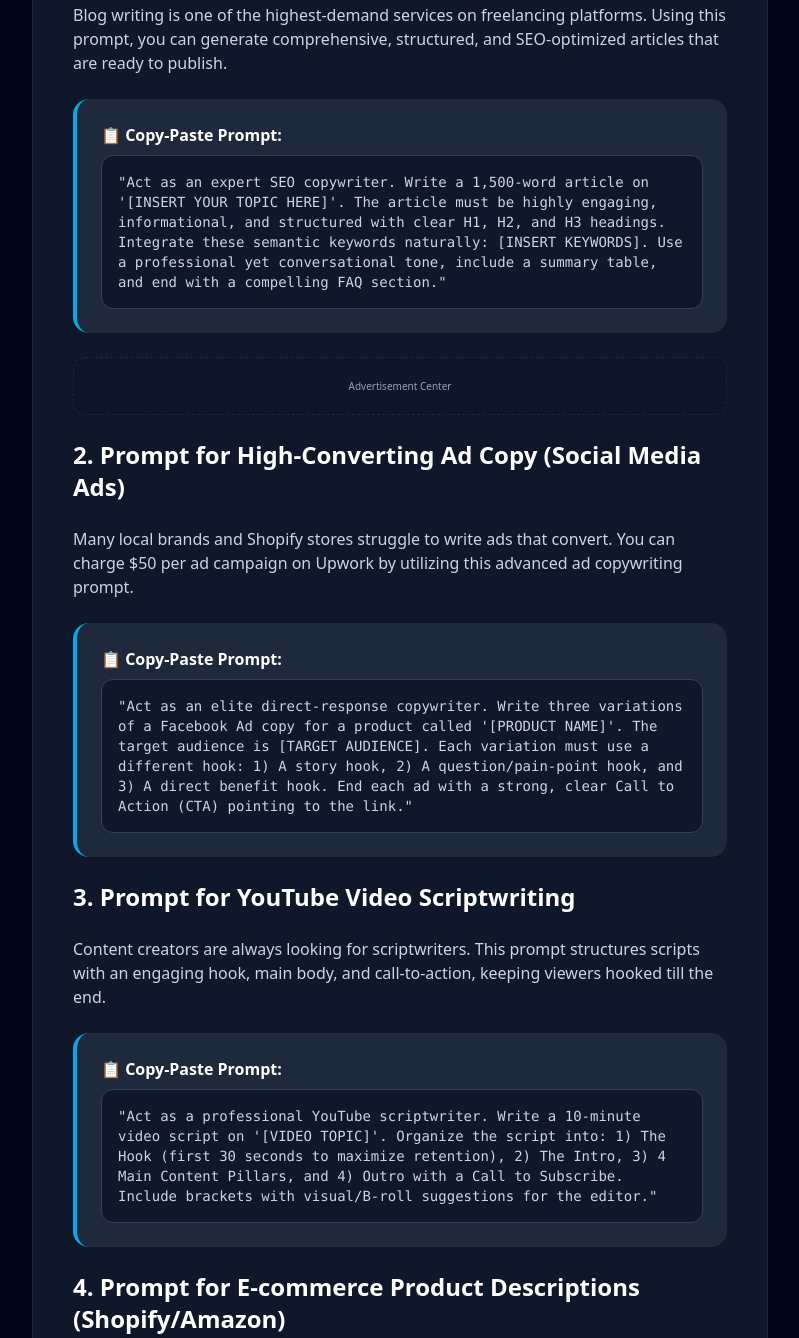
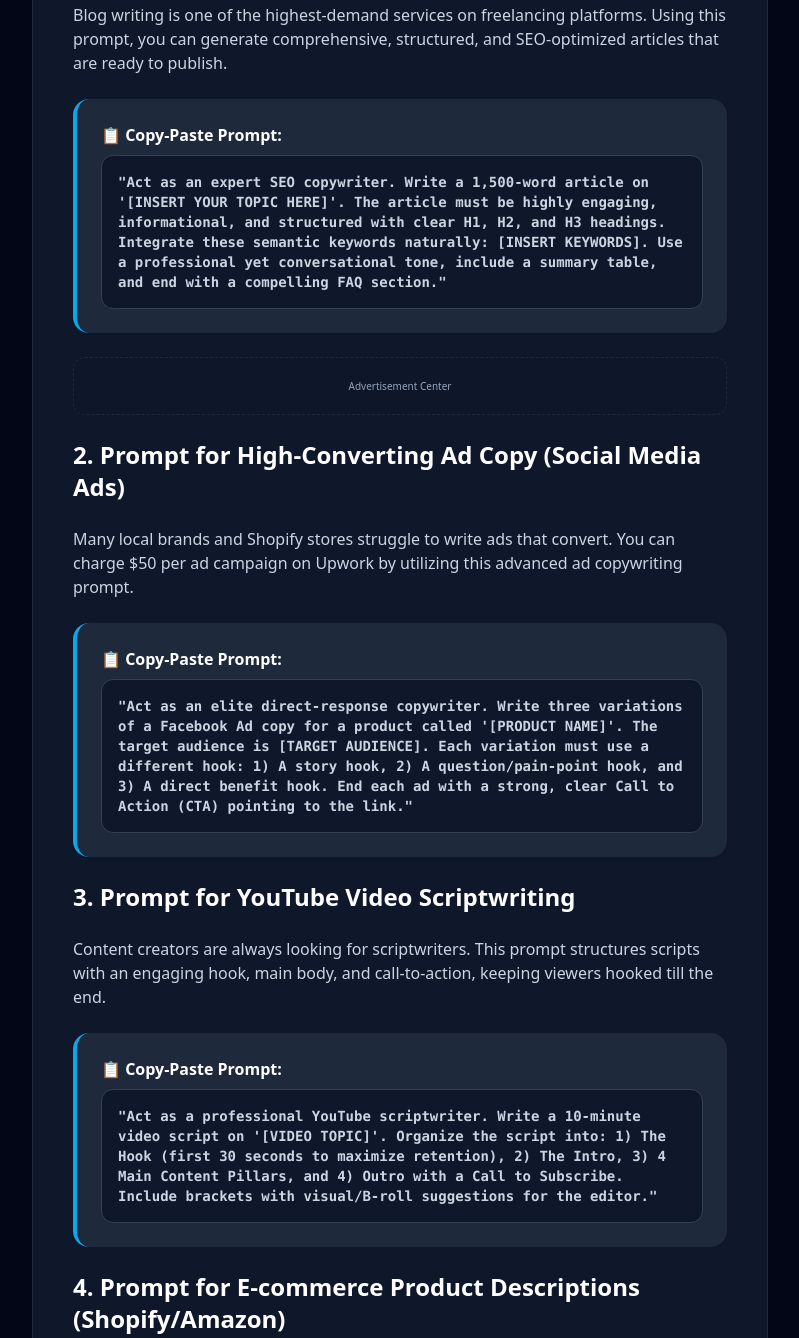
Before and after one commit to FREEEarningsonline/promptkaroai.github.io, a plain HTML site: page blog/earn-money-online-ai-prompts.html in a window 1280 px wide. Shown: the part 1406-2744 px from the top of the page, without its empty margins (240-1039 px from the left). Drawn offline with nearby package versions, Linux system fonts and the light colour scheme; files whose address does not match are found by name.

Commit message:
Update earn-money-online-ai-prompts.html

```diff
--- a/blog/earn-money-online-ai-prompts.html
+++ b/blog/earn-money-online-ai-prompts.html
@@ -63,7 +63,7 @@
             <!-- Blog Main Title -->
             <h1 class="text-3xl sm:text-4xl font-extrabold text-slate-900 dark:text-white mb-6 leading-tight">5 Best ChatGPT Prompts to Earn Money Online in 2026 (Copy-Paste Guides)</h1>
 
-            <!-- Blog Main Image (Your Provided Image added here) -->
+            <!-- Updated Blog Main Image -->
             <img src="../images/FB_IMG_1780049344808.jpg" alt="Earn Money Online with ChatGPT Prompts" class="w-full h-64 md:h-96 object-cover rounded-xl border border-slate-200 dark:border-slate-800 mb-8">
 
             <!-- BLOG TEXT CONTENT START -->
@@ -91,7 +91,7 @@
                 <!-- Copy Paste Prompt Box -->
                 <div class="bg-slate-100 dark:bg-slate-800 p-6 rounded-2xl border-l-4 border-brand-500 my-6 shadow-sm">
                     <h3 class="font-bold text-slate-900 dark:text-white mb-2">📋 Copy-Paste Prompt:</h3>
-                    <p class="text-xs sm:text-sm font-mono text-slate-600 dark:text-slate-300 select-all leading-relaxed bg-white dark:bg-slate-900 p-4 rounded-xl border border-slate-200 dark:border-slate-700">
+                    <p class="text-xs sm:text-sm font-mono text-slate-600 dark:text-slate-300 select-all leading-relaxed bg-white dark:bg-slate-900 p-4 rounded-xl border border-slate-200 dark:border-slate-700 font-semibold">
                         "Act as an expert SEO copywriter. Write a 1,500-word article on '[INSERT YOUR TOPIC HERE]'. The article must be highly engaging, informational, and structured with clear H1, H2, and H3 headings. Integrate these semantic keywords naturally: [INSERT KEYWORDS]. Use a professional yet conversational tone, include a summary table, and end with a compelling FAQ section."
                     </p>
                 </div>
@@ -107,7 +107,7 @@
 
                 <div class="bg-slate-100 dark:bg-slate-800 p-6 rounded-2xl border-l-4 border-brand-500 my-6 shadow-sm">
                     <h3 class="font-bold text-slate-900 dark:text-white mb-2">📋 Copy-Paste Prompt:</h3>
-                    <p class="text-xs sm:text-sm font-mono text-slate-600 dark:text-slate-300 select-all leading-relaxed bg-white dark:bg-slate-900 p-4 rounded-xl border border-slate-200 dark:border-slate-700">
+                    <p class="text-xs sm:text-sm font-mono text-slate-600 dark:text-slate-300 select-all leading-relaxed bg-white dark:bg-slate-900 p-4 rounded-xl border border-slate-200 dark:border-slate-700 font-semibold">
                         "Act as an elite direct-response copywriter. Write three variations of a Facebook Ad copy for a product called '[PRODUCT NAME]'. The target audience is [TARGET AUDIENCE]. Each variation must use a different hook: 1) A story hook, 2) A question/pain-point hook, and 3) A direct benefit hook. End each ad with a strong, clear Call to Action (CTA) pointing to the link."
                     </p>
                 </div>
@@ -117,7 +117,7 @@
 
                 <div class="bg-slate-100 dark:bg-slate-800 p-6 rounded-2xl border-l-4 border-brand-500 my-6 shadow-sm">
                     <h3 class="font-bold text-slate-900 dark:text-white mb-2">📋 Copy-Paste Prompt:</h3>
-                    <p class="text-xs sm:text-sm font-mono text-slate-600 dark:text-slate-300 select-all leading-relaxed bg-white dark:bg-slate-900 p-4 rounded-xl border border-slate-200 dark:border-slate-700">
+                    <p class="text-xs sm:text-sm font-mono text-slate-600 dark:text-slate-300 select-all leading-relaxed bg-white dark:bg-slate-900 p-4 rounded-xl border border-slate-200 dark:border-slate-700 font-semibold">
                         "Act as a professional YouTube scriptwriter. Write a 10-minute video script on '[VIDEO TOPIC]'. Organize the script into: 1) The Hook (first 30 seconds to maximize retention), 2) The Intro, 3) 4 Main Content Pillars, and 4) Outro with a Call to Subscribe. Include brackets with visual/B-roll suggestions for the editor."
                     </p>
                 </div>
@@ -127,7 +127,7 @@
 
                 <div class="bg-slate-100 dark:bg-slate-800 p-6 rounded-2xl border-l-4 border-brand-500 my-6 shadow-sm">
                     <h3 class="font-bold text-slate-900 dark:text-white mb-2">📋 Copy-Paste Prompt:</h3>
-                    <p class="text-xs sm:text-sm font-mono text-slate-600 dark:text-slate-300 select-all leading-relaxed bg-white dark:bg-slate-900 p-4 rounded-xl border border-slate-200 dark:border-slate-700">
+                    <p class="text-xs sm:text-sm font-mono text-slate-600 dark:text-slate-300 select-all leading-relaxed bg-white dark:bg-slate-900 p-4 rounded-xl border border-slate-200 dark:border-slate-700 font-semibold">
                         "Act as an e-commerce optimization specialist. Write a persuasive, SEO-friendly product description for '[PRODUCT NAME]'. Include a catchy tagline, a short 3-sentence benefit-focused paragraph, 5 bullet points highlighting key specifications/advantages, and a brief section addressing care instructions or product guarantee."
                     </p>
                 </div>
@@ -137,7 +137,7 @@
 
                 <div class="bg-slate-100 dark:bg-slate-800 p-6 rounded-2xl border-l-4 border-brand-500 my-6 shadow-sm">
                     <h3 class="font-bold text-slate-900 dark:text-white mb-2">📋 Copy-Paste Prompt:</h3>
-                    <p class="text-xs sm:text-sm font-mono text-slate-600 dark:text-slate-300 select-all leading-relaxed bg-white dark:bg-slate-900 p-4 rounded-xl border border-slate-200 dark:border-slate-700">
+                    <p class="text-xs sm:text-sm font-mono text-slate-600 dark:text-slate-300 select-all leading-relaxed bg-white dark:bg-slate-900 p-4 rounded-xl border border-slate-200 dark:border-slate-700 font-semibold">
                         "Act as a professional email marketer. Write a highly engaging promotional email for a brand selling '[PRODUCT/SERVICE]'. The subject line must be high-converting and leverage curiosity. Structure the email body with a relatable story, pivot to how our product solves the problem, and provide a clear CTA."
                     </p>
                 </div>
```
